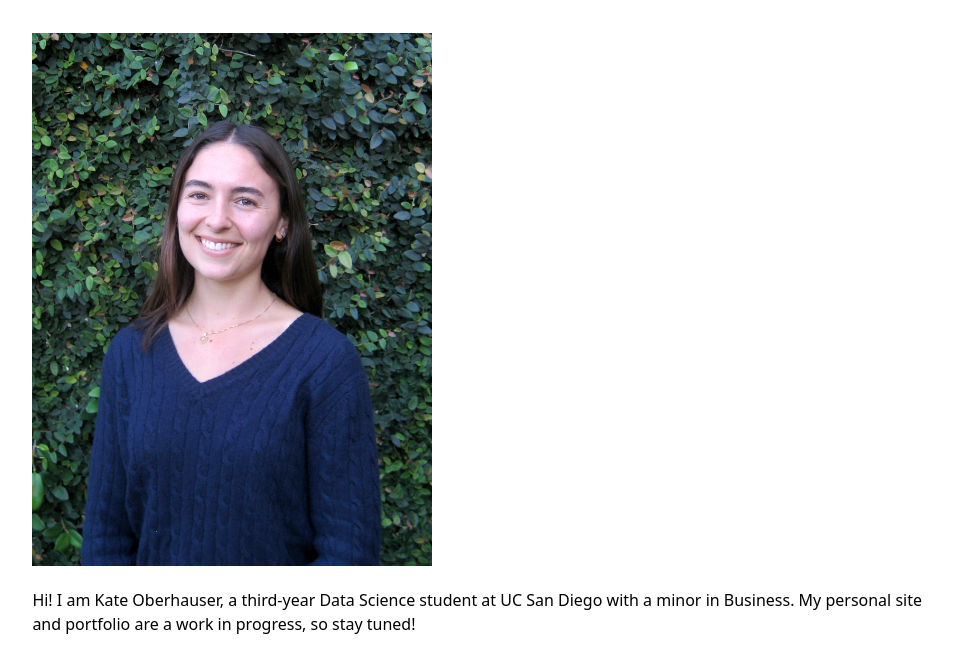
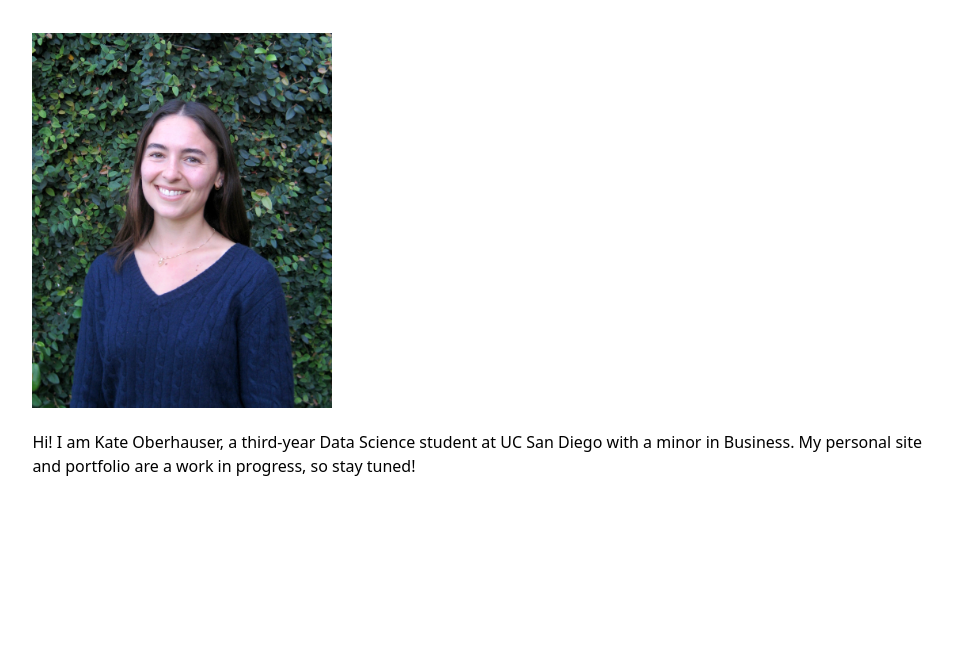
Before and after one commit to koberhauser/portfolio, a plain HTML site: page index.html in a window 1280 px wide. Shown: the part 172-824 px from the top of the page, without its empty margins (150-1129 px from the left). After the commit the page ends 800 px from the top, so only its background shows below. Drawn offline with Linux system fonts and the light colour scheme.

Commit message:
Crop profile picture

```diff
--- a/style.css
+++ b/style.css
@@ -71,8 +71,10 @@ button {
 }
 
 .profile-photo {
-    width: 400px;
-    height: auto;
+    width: 300px;
+    aspect-ratio: 4 / 5;
+    object-fit: cover;
+    object-position: center top;
 }
 
 .projects {
```
